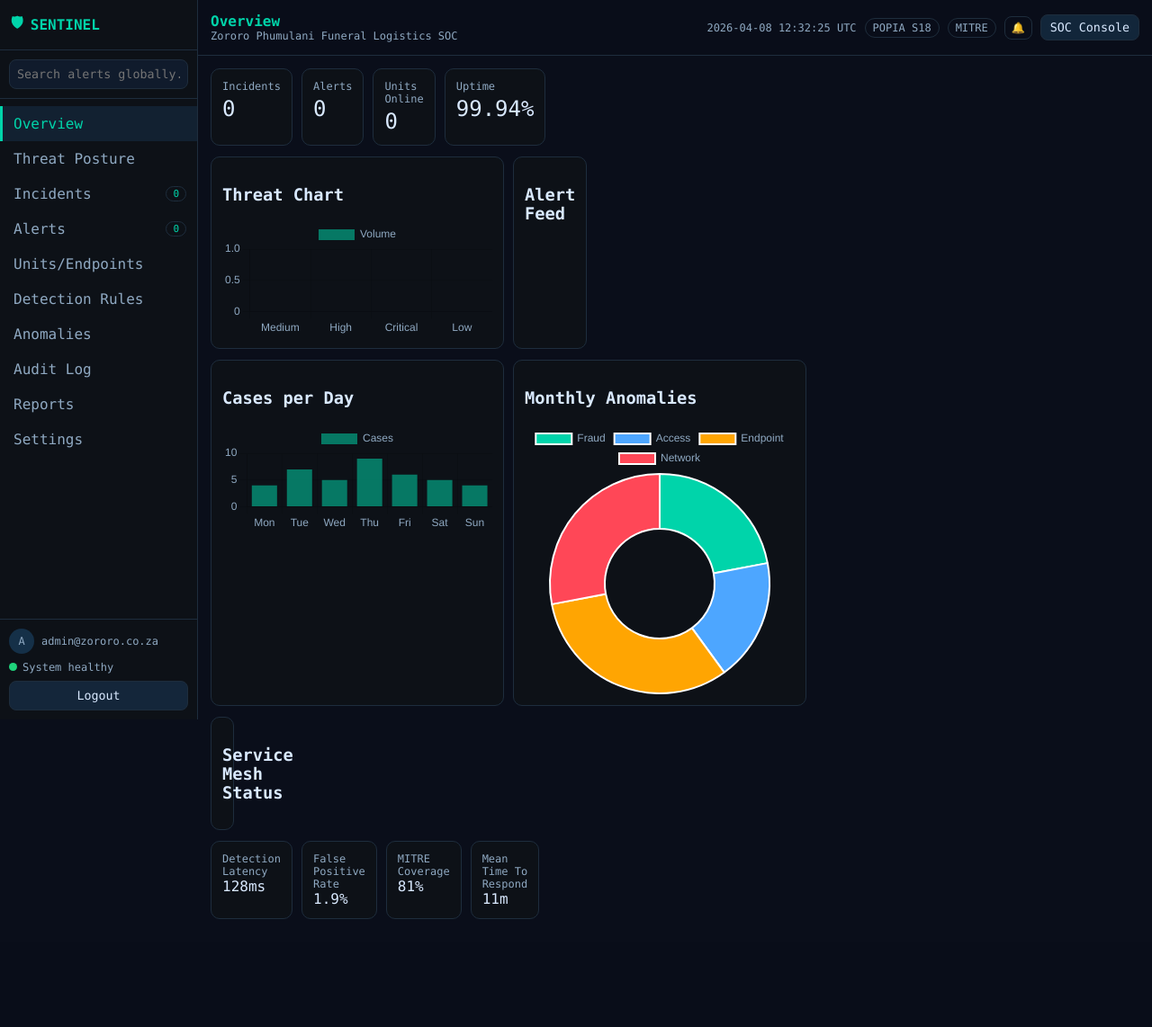
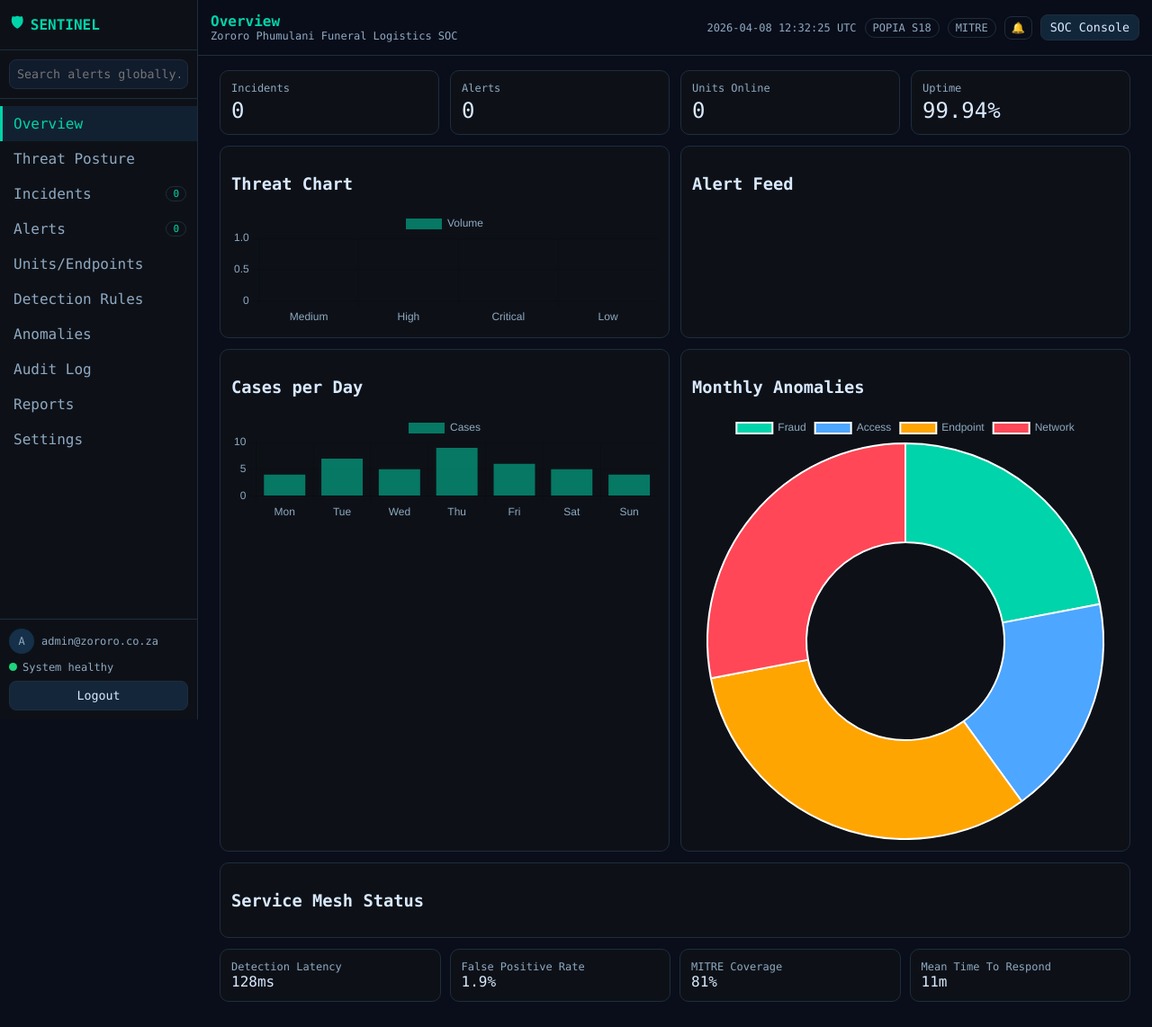
Before and after one commit to MikeNcube/proactive-sentinel, a Flask app: page /dashboard in a window 1280 px wide. Shown: the whole page at 90% size. Before the commit the page ends 1022 px from the top, so only its background shows below. Run offline with Flask 3, Linux system fonts and the light colour scheme; parts of the project's set-up code (start-up, migrations or seed data) failed here and were passed over.

Commit message:
fix: full-width dashboard layout and Threat Posture panel stretching

```diff
--- a/templates/dashboard.html
+++ b/templates/dashboard.html
@@ -11,9 +11,25 @@
       --teal:#00d4aa; --red:#ff4757; --amber:#ffa502; --blue:#4da6ff;
     }
     *{box-sizing:border-box}
-    body{margin:0;font-family:Consolas,"Courier New",monospace;background:var(--bg);color:var(--txt)}
-    .layout{display:grid;grid-template-columns:220px 1fr;min-height:100vh}
-    .sidebar{position:fixed;left:0;top:0;bottom:0;width:220px;background:var(--side);border-right:1px solid var(--border);display:flex;flex-direction:column}
+    html, body { margin: 0; padding: 0; width: 100%; }
+    body{font-family:Consolas,"Courier New",monospace;background:var(--bg);color:var(--txt)}
+    .app{
+      display:flex;
+      width:100%;
+      min-height:100vh;
+      min-width:900px;
+    }
+    .sidebar{
+      width:220px;
+      flex-shrink:0;
+      position:sticky;
+      top:0;
+      height:100vh;
+      background:var(--side);
+      border-right:1px solid var(--border);
+      display:flex;
+      flex-direction:column
+    }
     .logo{padding:14px 12px;border-bottom:1px solid var(--border);font-weight:700;color:var(--teal);display:flex;gap:8px;align-items:center}
     .search-wrap{padding:10px;border-bottom:1px solid var(--border)}
     .search-wrap input{width:100%;background:#101b2c;border:1px solid var(--border);border-radius:8px;padding:8px;color:var(--txt);font-family:inherit}
@@ -26,8 +42,25 @@
     .avatar{width:28px;height:28px;border-radius:50%;background:#153048;display:inline-flex;align-items:center;justify-content:center;margin-right:8px}
     .dot{width:9px;height:9px;border-radius:50%;display:inline-block;margin-right:6px;background:#1fd37b}
     .logout{margin-top:8px;width:100%;background:#14263a;border:1px solid var(--border);color:var(--txt);padding:8px;border-radius:8px;cursor:pointer;font-family:inherit}
-    .content{margin-left:220px}
-    .top{position:fixed;left:220px;right:0;top:0;height:62px;background:rgba(10,14,26,.96);border-bottom:1px solid var(--border);display:flex;justify-content:space-between;align-items:center;padding:0 14px;z-index:8}
+    .main{
+      flex:1;
+      min-width:0;
+      overflow-x:hidden;
+      width:100%;
+    }
+    .top{
+      position:sticky;
+      top:0;
+      height:62px;
+      background:rgba(10,14,26,.96);
+      border-bottom:1px solid var(--border);
+      display:flex;
+      justify-content:space-between;
+      align-items:center;
+      padding:0 14px;
+      z-index:8;
+      width:100%;
+    }
     .title{font-weight:700;color:var(--teal)}
     .org{font-size:12px;color:var(--muted)}
     .top-right{display:flex;align-items:center;gap:9px;font-size:12px;color:var(--muted)}
@@ -35,17 +68,25 @@
     .bell{position:relative;border:1px solid var(--border);border-radius:8px;padding:5px 7px;cursor:pointer}
     .bell .red-dot{display:none;position:absolute;top:-3px;right:-3px;width:10px;height:10px;border-radius:50%;background:var(--red)}
     .btn{background:#12263a;border:1px solid var(--border);color:var(--txt);padding:6px 10px;border-radius:8px;cursor:pointer;font-family:inherit}
-    .main{padding:76px 14px 14px}
-    .page{display:none}
+    .content{
+      width:100%;
+      padding:16px 24px;
+      box-sizing:border-box;
+    }
+    .page{display:none;width:100%}
     .page.active{display:block}
-    .card{background:var(--card);border:1px solid var(--border);border-radius:10px;padding:12px;margin-bottom:12px}
+    .card{background:var(--card);border:1px solid var(--border);border-radius:10px;padding:12px;margin-bottom:12px;width:100%;box-sizing:border-box}
     .mini{font-size:12px;color:var(--muted)}
-    .kpi-grid{display:grid;grid-template-columns:repeat(4,1fr);gap:10px}
+    .kpi-row{display:grid;grid-template-columns:repeat(4,1fr);gap:12px;width:100%}
+    .kpi-grid{display:grid;grid-template-columns:repeat(4,1fr);gap:10px;width:100%}
     .kpi .value{font-size:24px;margin-top:4px}
-    .two{display:grid;grid-template-columns:2fr 1fr;gap:10px}
-    .three{display:grid;grid-template-columns:repeat(3,1fr);gap:10px}
-    .mesh{display:grid;grid-template-columns:repeat(4,1fr);gap:10px}
-    .metric-grid{display:grid;grid-template-columns:repeat(4,1fr);gap:10px}
+    .grid2{display:grid;grid-template-columns:1fr 1fr;gap:12px;width:100%}
+    .grid3{display:grid;grid-template-columns:1fr 1fr 1fr;gap:12px;width:100%}
+    .grid4{display:grid;grid-template-columns:1fr 1fr 1fr 1fr;gap:10px;width:100%}
+    .two{display:grid;grid-template-columns:1fr 1fr;gap:12px;width:100%}
+    .three{display:grid;grid-template-columns:repeat(3,1fr);gap:12px;width:100%}
+    .mesh{display:grid;grid-template-columns:repeat(4,1fr);gap:10px;width:100%}
+    .metric-grid{display:grid;grid-template-columns:repeat(4,1fr);gap:10px;width:100%}
     table{width:100%;border-collapse:collapse;font-size:12px}
     th,td{border-bottom:1px solid var(--border);padding:8px 6px;text-align:left}
     th{color:var(--muted)}
@@ -58,11 +99,18 @@
     input,select,textarea{background:#101b2c;border:1px solid var(--border);color:var(--txt);border-radius:8px;padding:8px;font-family:inherit}
     .modal{display:none;position:fixed;inset:0;background:rgba(0,0,0,.62);z-index:20;align-items:center;justify-content:center}
     .modal .body{width:min(720px,94vw);background:#111c2f;border:1px solid var(--border);border-radius:10px;padding:12px}
-    @media(max-width:1000px){.kpi-grid,.mesh,.metric-grid,.three{grid-template-columns:repeat(2,1fr)}.two{grid-template-columns:1fr}}
+    .chart-wrap{width:100%;position:relative}
+    canvas{width:100% !important}
+    .posture-header{display:flex;align-items:center;gap:8px;flex-wrap:nowrap}
+    .posture-title{font-size:20px;margin:8px 0 4px}
+    .posture-subtitle{font-size:12px;white-space:nowrap;overflow:hidden;text-overflow:ellipsis}
+    .posture-pills{display:flex;align-items:center;gap:6px;flex-wrap:nowrap;margin-top:8px}
+    .posture-main-chart{height:260px !important}
+    @media(max-width:1000px){.kpi-grid,.kpi-row,.mesh,.metric-grid,.three,.grid3,.grid4{grid-template-columns:repeat(2,1fr)}.two,.grid2{grid-template-columns:1fr}}
   </style>
 </head>
 <body>
-  <div class="layout">
+  <div class="app">
     <aside class="sidebar">
       <div class="logo">
         <span>🛡</span><span>SENTINEL</span>
@@ -86,7 +134,7 @@
         <button class="logout" id="logoutBtn">Logout</button>
       </div>
     </aside>
-    <section class="content">
+    <section class="main">
       <header class="top">
         <div>
           <div class="title" id="pageTitle">Overview</div>
@@ -100,24 +148,24 @@
           <button class="btn" id="socConsoleBtn">SOC Console</button>
         </div>
       </header>
-      <main class="main">
+      <main class="content">
         <section id="page-overview" class="page active">
-          <div class="kpi-grid">
+          <div class="kpi-row">
             <div class="card kpi"><div class="mini">Incidents</div><div id="kpiIncidents" class="value">0</div></div>
             <div class="card kpi"><div class="mini">Alerts</div><div id="kpiAlerts" class="value">0</div></div>
             <div class="card kpi"><div class="mini">Units Online</div><div id="kpiUnits" class="value">0</div></div>
             <div class="card kpi"><div class="mini">Uptime</div><div class="value">99.94%</div></div>
           </div>
           <div class="two">
-            <div class="card"><h3>Threat Chart</h3><canvas id="overviewThreatChart" height="130"></canvas></div>
+            <div class="card"><h3>Threat Chart</h3><div class="chart-wrap"><canvas id="overviewThreatChart" height="130"></canvas></div></div>
             <div class="card"><h3>Alert Feed</h3><div id="overviewFeed" class="mini"></div></div>
           </div>
           <div class="two">
-            <div class="card"><h3>Cases per Day</h3><canvas id="casesChart" height="120"></canvas></div>
-            <div class="card"><h3>Monthly Anomalies</h3><canvas id="anomalyDonut" height="120"></canvas><div class="mini" id="threatIndicators"></div></div>
+            <div class="card"><h3>Cases per Day</h3><div class="chart-wrap"><canvas id="casesChart" height="120"></canvas></div></div>
+            <div class="card"><h3>Monthly Anomalies</h3><div class="chart-wrap"><canvas id="anomalyDonut" height="120"></canvas></div><div class="mini" id="threatIndicators"></div></div>
           </div>
           <div class="card"><h3>Service Mesh Status</h3><div class="mesh" id="meshGrid"></div></div>
-          <div class="metric-grid">
+          <div class="grid4">
             <div class="card"><div class="mini">Detection Latency</div><div>128ms</div></div>
             <div class="card"><div class="mini">False Positive Rate</div><div>1.9%</div></div>
             <div class="card"><div class="mini">MITRE Coverage</div><div>81%</div></div>
@@ -127,11 +175,15 @@
 
         <section id="page-posture" class="page">
           <div class="card">
-            <div class="mini"><span class="sev sev-low">NORMAL</span> <span class="sev sev-critical">CRITICAL</span></div>
-            <h2 style="margin:8px 0 4px">Zororo Phumulani Funeral Logistics SOC</h2>
-            <div class="mini">Cross-channel security for Claims, WhatsApp, Member Portals, Lead Management, Finance, Repatriation</div>
-            <div style="margin-top:8px"><span class="badge">$FRAUD</span> <span class="badge">$POPIA</span> <span class="badge">$KYC</span> <span class="badge">$HACK</span></div>
-            <canvas id="postureMainChart" height="130" style="margin-top:10px"></canvas>
+            <div class="posture-header">
+              <span class="mini">THREAT POSTURE</span>
+              <span class="sev sev-low">NORMAL</span>
+              <span class="sev sev-critical">CRITICAL</span>
+            </div>
+            <h2 class="posture-title">Zororo Phumulani Funeral Logistics SOC</h2>
+            <div class="mini posture-subtitle">Cross-channel security for Claims, WhatsApp, Member Portals, Lead Management, Finance, Repatriation</div>
+            <div class="posture-pills"><span class="badge">$FRAUD</span><span class="badge">$POPIA</span><span class="badge">$KYC</span><span class="badge">$HACK</span></div>
+            <div class="chart-wrap"><canvas id="postureMainChart" class="posture-main-chart" height="260"></canvas></div>
           </div>
           <div class="two">
             <div class="card"><h3>Attack Timeline</h3><div id="attackTimeline"></div></div>
```
